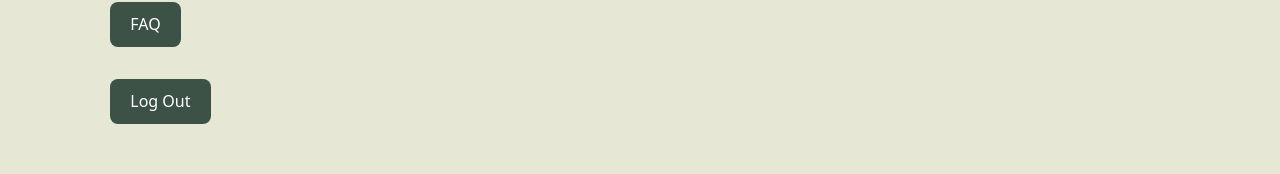
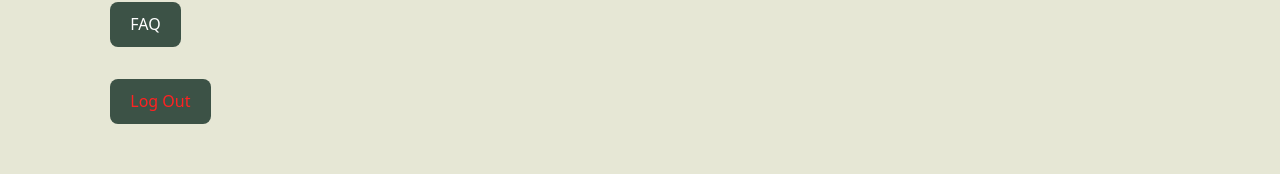
Before and after one commit to JunLi23/CardiYo, a React (Vite) app in the folder client/: page /Settings in a window 1280 px wide. Shown: the part 1249-1423 px from the top of the page. Built offline with nearby package versions, Linux system fonts and the light colour scheme.

Commit message:
logout button css

```diff
--- a/client/src/styles/Settings.css
+++ b/client/src/styles/Settings.css
@@ -73,6 +73,18 @@
     margin-bottom: 5%;
 }
 
+.logout {
+    background-color: #3C5246;
+    color: #ff2222 !important;
+    font-size: medium;
+    margin-top: 2.5%;
+}
+
+.logout:hover {
+    background-color: #cc0000 !important;
+    color: white !important;
+}
+
 .row1, .row2 {
     display: grid;
     grid-template-rows: 25% 25%;
```
